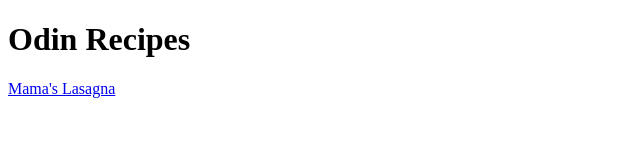
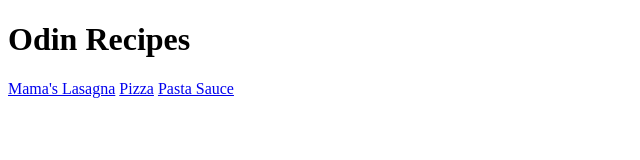
Before and after one commit to pratajonathan/odin-recipes, a plain HTML site: page index.html in a window 1280 px wide. Shown: the whole page, without its empty margins (0-640 px from the left). Drawn offline with Linux system fonts and the light colour scheme.

Commit message:
Added links to the other recipes

```diff
--- a/index.html
+++ b/index.html
@@ -10,5 +10,7 @@
     <h1> Odin Recipes</h1>
 
     <a href="recipes/lasagna.html">Mama's Lasagna</a>
+    <a href="recipes/Pizza.html">Pizza</a>
+    <a href="recipes/pasta-sauce.html">Pasta Sauce</a>
 </body>
 </html>
```
